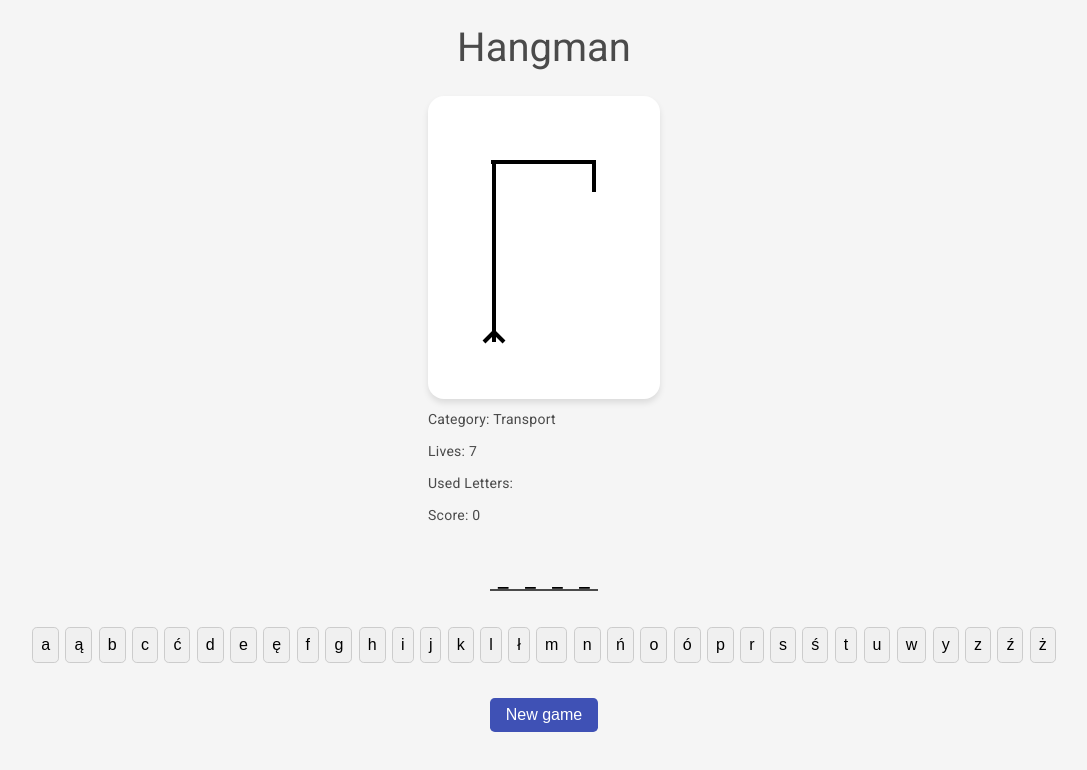
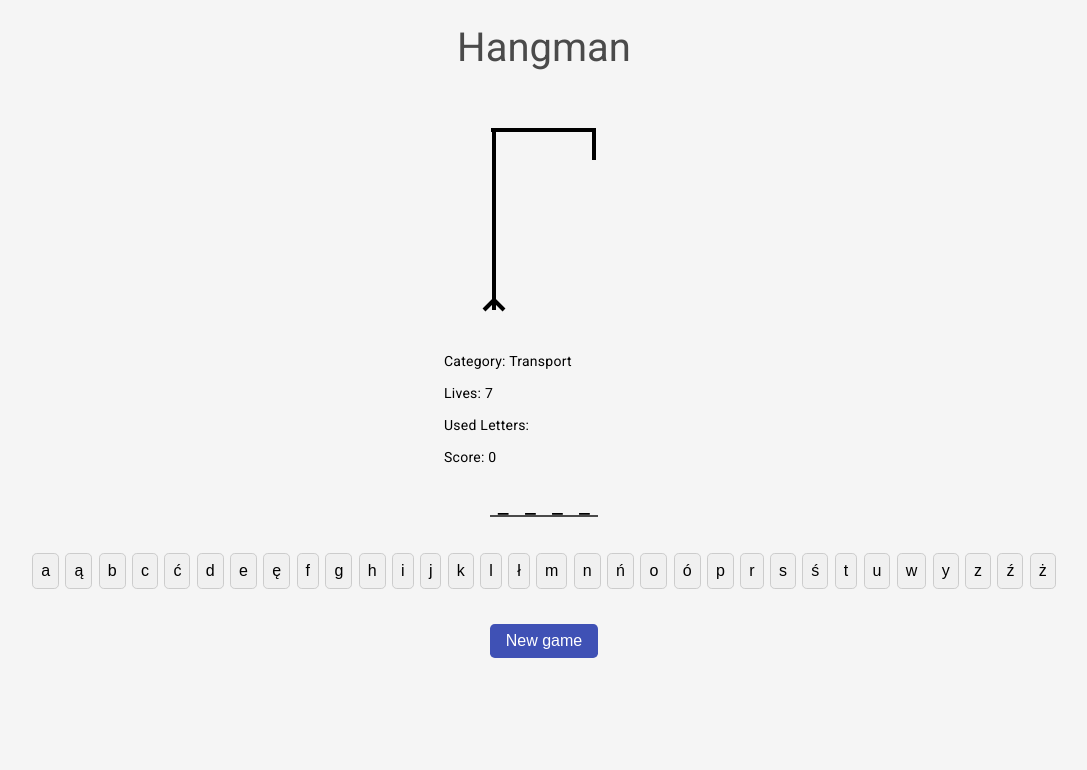
Before and after one commit to RemigiuszT/Hangmi, an Angular app: page / in a window 1280 px wide. Shown: the top 770 px of the page, without its empty margins (96-1183 px from the left). Built offline with nearby package versions, Linux system fonts and the light colour scheme.

Commit message:
game-info

```diff
--- a/src/app/app.component.html
+++ b/src/app/app.component.html
@@ -1,16 +1,13 @@
 <div class="container" (keydown)="onKeydown($event)" tabindex="0">
   <h1>Hangman</h1>
-  <div class="game-info">
-    <div class="hangman-container">
-      <app-hangman-drawing [lives]="lives"></app-hangman-drawing>
-    </div>
-
-    <p>Category: {{ category }}</p>
-    <p>Lives: {{ lives }}</p>
-    <p>Used Letters: {{ usedLetters }}</p>
-    <p *ngIf="showWord">Your word: {{ word }}</p>
-    <p>Score: {{ score }}</p>
-  </div>
+  <app-game-info
+    [category]="category"
+    [lives]="lives"
+    [usedLetters]="usedLetters"
+    [showWord]="showWord"
+    [word]="word"
+    [score]="score"
+  ></app-game-info>
   <div class="word">
     <span *ngFor="let letter of hiddenWord">{{ letter }}</span>
   </div>
--- a/src/app/app.module.ts
+++ b/src/app/app.module.ts
@@ -8,16 +8,18 @@ import { BrowserAnimationsModule } from '@angular/platform-browser/animations';
 import { MatSnackBarModule } from '@angular/material/snack-bar';
 import { HangmanDrawingComponent } from './components/hangman-drawing/hangman-drawing.component';
 import { popUp } from './services/pop-up.service';
+import { GameResultsService } from './services/game-result.service';
+import { GameInfoComponent } from './components/game-info/game-info.component';
 
 @NgModule({
-  declarations: [AppComponent, HangmanDrawingComponent],
+  declarations: [AppComponent, HangmanDrawingComponent, GameInfoComponent],
   imports: [
     BrowserModule,
     AppRoutingModule,
     MatSnackBarModule,
     BrowserAnimationsModule,
   ],
-  providers: [popUp],
+  providers: [GameResultsService, popUp],
   bootstrap: [AppComponent],
 })
 export class AppModule {}
--- /dev/null
+++ b/src/app/components/game-info/game-info.component.html
@@ -0,0 +1,11 @@
+<div class="game-info">
+  <div class="hangman-container">
+    <app-hangman-drawing [lives]="lives"></app-hangman-drawing>
+  </div>
+
+  <p>Category: {{ category }}</p>
+  <p>Lives: {{ lives }}</p>
+  <p>Used Letters: {{ usedLetters }}</p>
+  <p *ngIf="showWord">Your word: {{ word }}</p>
+  <p>Score: {{ score }}</p>
+</div>
--- /dev/null
+++ b/src/app/components/game-info/game-info.component.ts
@@ -0,0 +1,24 @@
+import { Component, Input } from '@angular/core';
+
+@Component({
+  selector: 'app-game-info',
+  templateUrl: './game-info.component.html',
+  styleUrls: ['./game-info.component.scss'],
+})
+export class GameInfoComponent {
+  @Input() category: string;
+  @Input() lives: number;
+  @Input() usedLetters: string;
+  @Input() showWord: boolean;
+  @Input() word: string;
+  @Input() score: number;
+
+  constructor() {
+    this.category = '';
+    this.lives = 0;
+    this.usedLetters = '';
+    this.showWord = false;
+    this.word = '';
+    this.score = 0;
+  }
+}
```
Also changed, not shown: src/app/components/game-info/game-info.component.scss (added).
